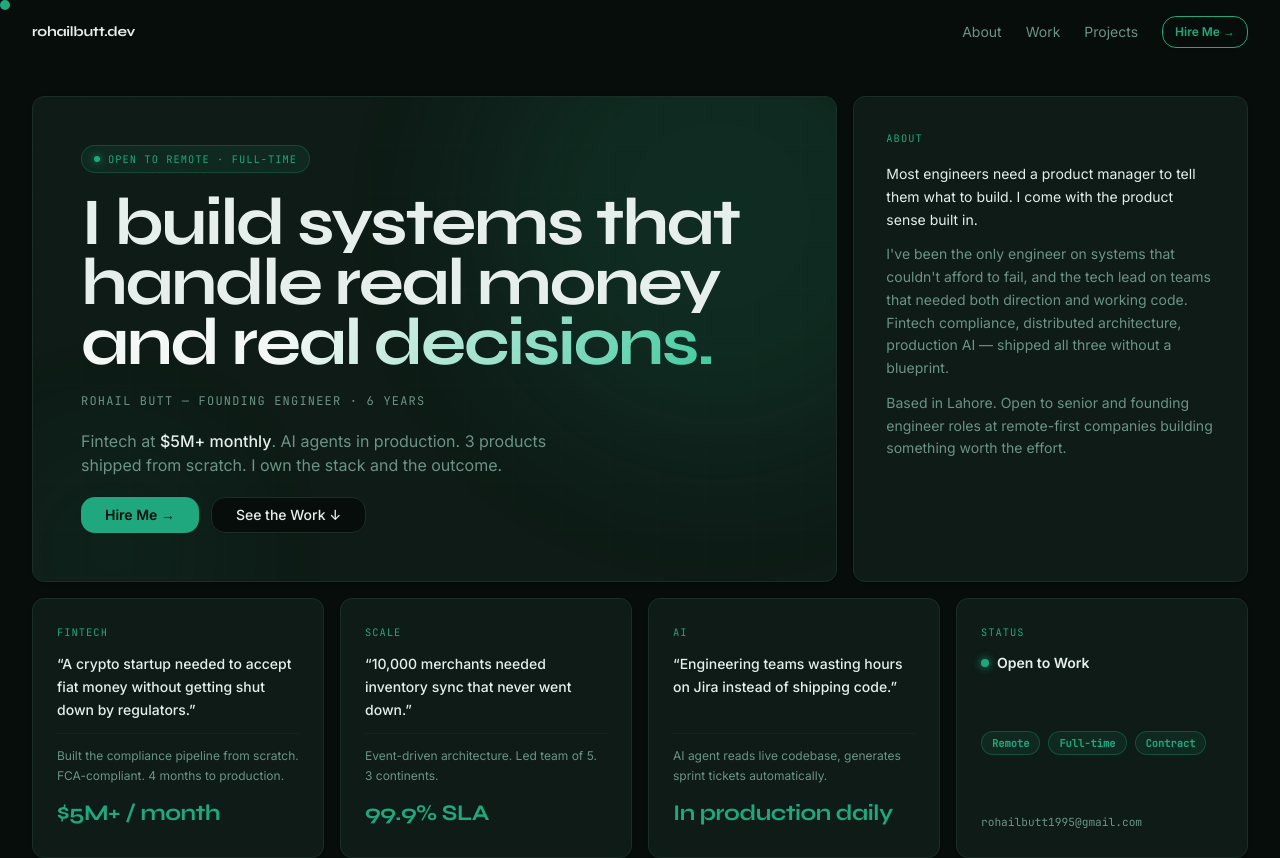
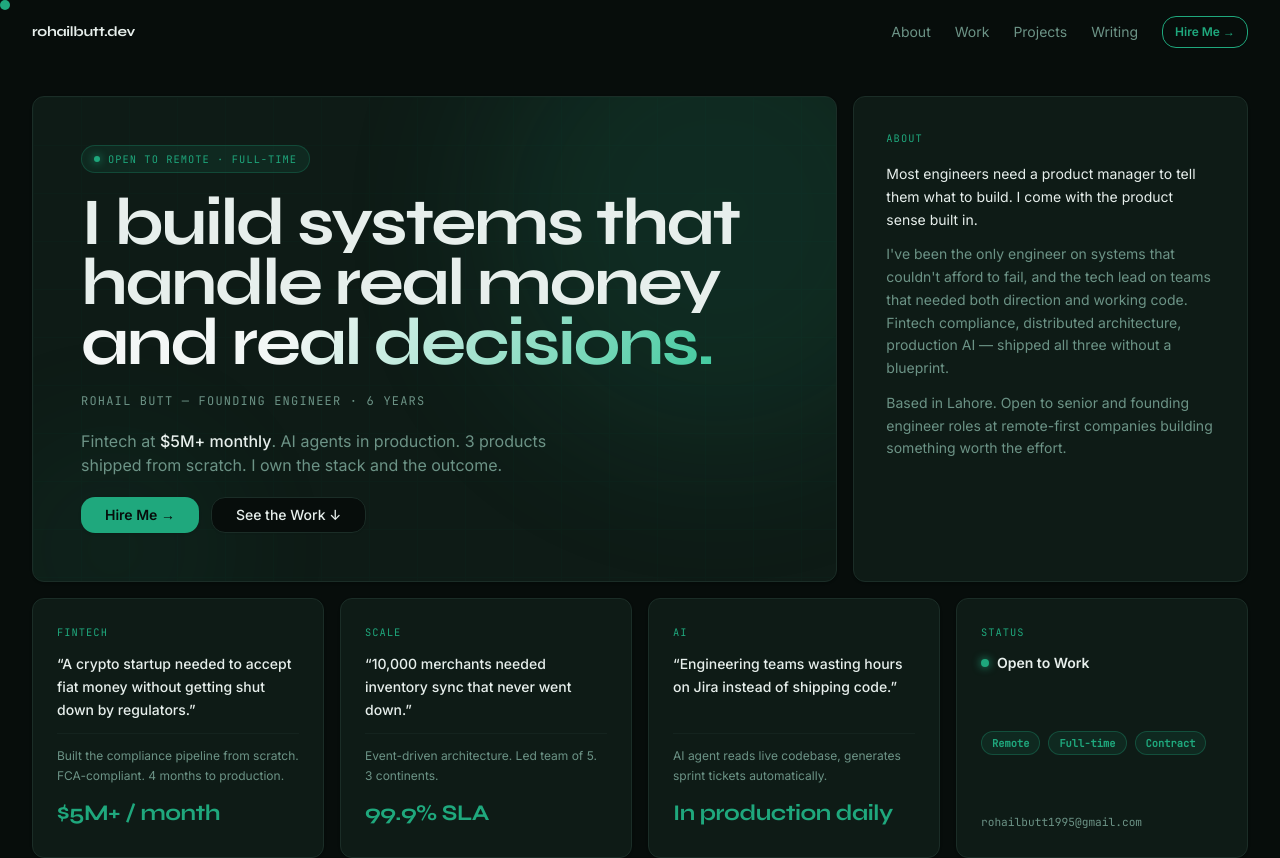
Before and after one commit to vnQ-coder/rohailbutt-portfolio, a Next.js app: page / in a window 1280 px wide. Shown: the top 858 px of the page. Built offline with nearby package versions, Linux system fonts and the light colour scheme.

Commit message:
feat: add Writing nav link with pathname-based active state

```diff
--- a/components/layout/Nav.tsx
+++ b/components/layout/Nav.tsx
@@ -1,43 +1,60 @@
 "use client";
 
 import { useEffect, useState } from "react";
+import { usePathname } from "next/navigation";
 import Link from "next/link";
 import { Button } from "@/components/ui/button";
 
 const NAV_LINKS = [
-  { label: "About", href: "#about", id: "about" },
-  { label: "Work", href: "#work", id: "work" },
-  { label: "Projects", href: "#projects", id: "projects" },
+  { label: "About", href: "#about", id: "about", section: true },
+  { label: "Work", href: "#work", id: "work", section: true },
+  { label: "Projects", href: "#projects", id: "projects", section: true },
+  { label: "Writing", href: "/writing", id: "writing", section: false },
 ];
 
 export function Nav() {
-  const [active, setActive] = useState("");
+  const [scrollActive, setScrollActive] = useState("");
   const [scrolled, setScrolled] = useState(false);
+  const pathname = usePathname();
+
+  const isHome = pathname === "/";
 
   useEffect(() => {
+    if (!isHome) return;
     function onScroll() {
       setScrolled(window.scrollY > 20);
       const ids = ["about", "work", "projects"];
       for (const id of [...ids].reverse()) {
         const el = document.getElementById(id);
         if (el && window.scrollY >= el.offsetTop - 140) {
-          setActive(id);
+          setScrollActive(id);
           return;
         }
       }
-      setActive("");
+      setScrollActive("");
     }
     window.addEventListener("scroll", onScroll, { passive: true });
     return () => window.removeEventListener("scroll", onScroll);
-  }, []);
+  }, [isHome]);
+
+  function isActive(link: (typeof NAV_LINKS)[number]): boolean {
+    if (!link.section) {
+      return pathname.startsWith(link.href);
+    }
+    return isHome && scrollActive === link.id;
+  }
 
   return (
     <header
       className="fixed top-0 left-0 right-0 z-50 flex items-center justify-between px-6 lg:px-8 py-4 transition-all duration-300"
       style={{
-        backdropFilter: scrolled ? "blur(12px)" : "none",
-        background: scrolled ? "hsl(160 30% 4% / 0.85)" : "transparent",
-        borderBottom: scrolled ? "1px solid hsl(160 25% 14%)" : "1px solid transparent",
+        backdropFilter: scrolled || !isHome ? "blur(12px)" : "none",
+        background:
+          scrolled || !isHome ? "hsl(160 30% 4% / 0.85)" : "transparent",
+        borderBottom:
+          scrolled || !isHome
+            ? "1px solid hsl(160 25% 14%)"
+            : "1px solid transparent",
       }}
     >
       <Link
@@ -49,23 +66,23 @@ export function Nav() {
       </Link>
 
       <nav className="hidden md:flex items-center gap-6">
-        {NAV_LINKS.map(({ label, href, id }) => {
-          const isActive = active === id;
+        {NAV_LINKS.map((link) => {
+          const active = isActive(link);
           return (
-            <a
-              key={href}
-              href={href}
+            <Link
+              key={link.href}
+              href={link.href}
               className="text-sm transition-colors flex items-center gap-1.5"
-              style={{ color: isActive ? "hsl(161 69% 39%)" : "hsl(160 15% 50%)" }}
+              style={{ color: active ? "hsl(161 69% 39%)" : "hsl(160 15% 50%)" }}
             >
-              {isActive && (
+              {active && (
                 <span
                   className="w-1.5 h-1.5 rounded-full bg-primary flex-shrink-0"
                   style={{ boxShadow: "0 0 6px hsl(161 69% 39%)" }}
                 />
               )}
-              {label}
-            </a>
+              {link.label}
+            </Link>
           );
         })}
 
@@ -75,7 +92,7 @@ export function Nav() {
           variant="outline"
           className="border-primary text-primary hover:bg-primary hover:text-primary-foreground font-semibold transition-all"
         >
-          <a href="#contact">Hire Me →</a>
+          <a href="/#contact">Hire Me →</a>
         </Button>
       </nav>
     </header>
```
